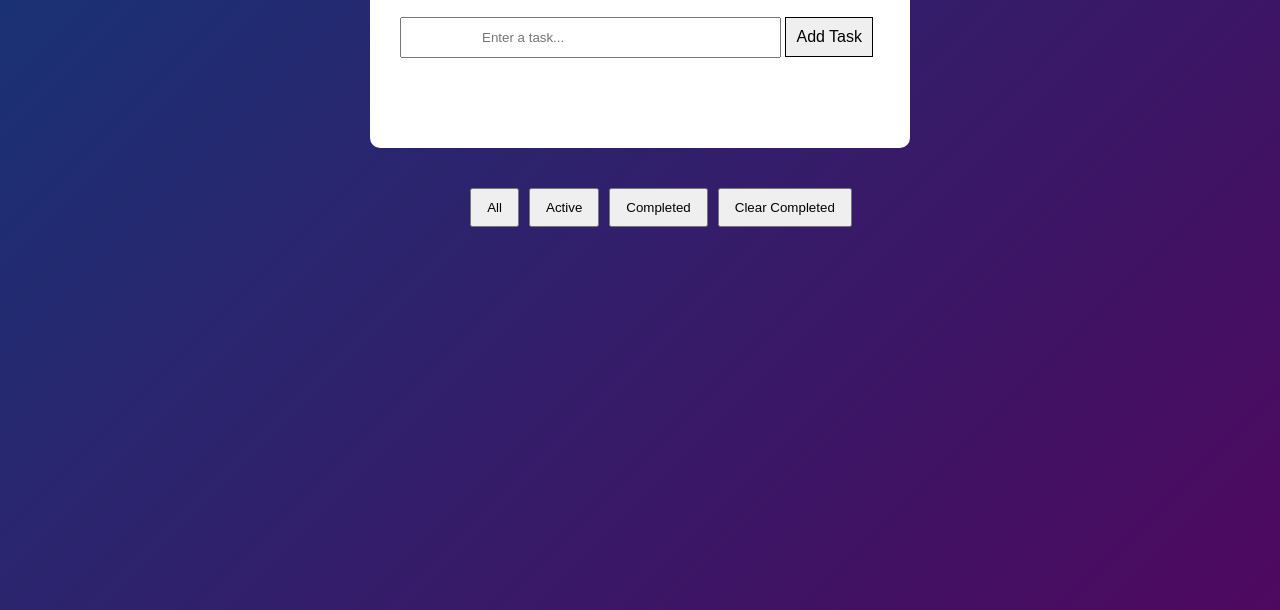
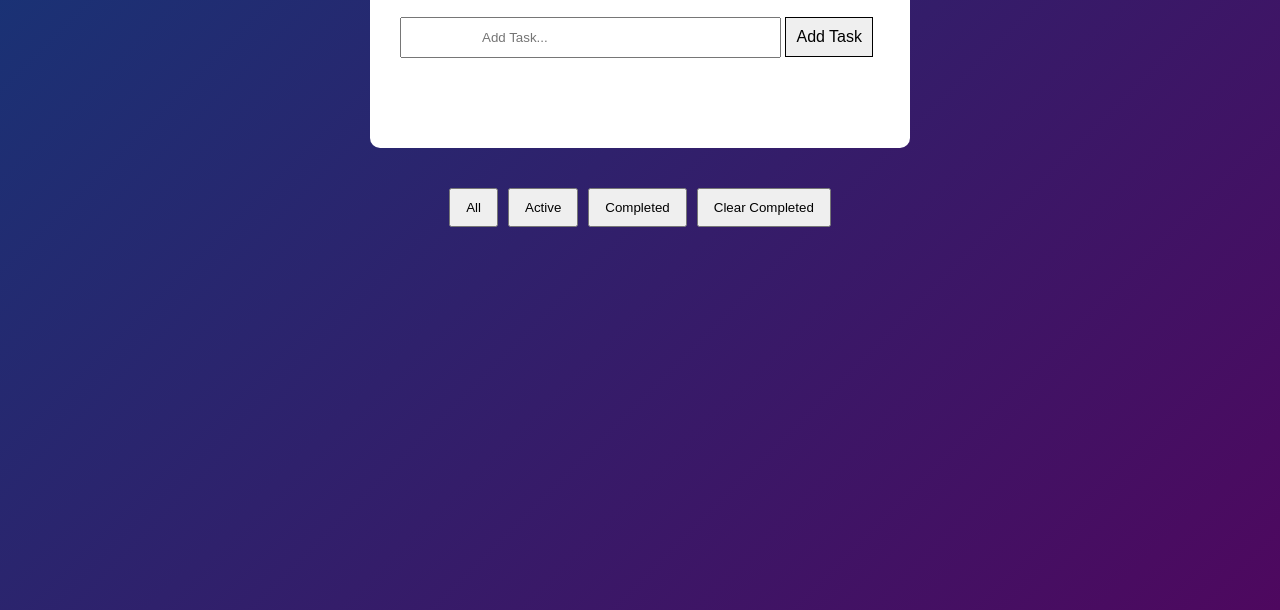
Before and after one commit to Akshay-U-Kunder/To-do-list, a plain HTML site: page index.html in a window 1280 px wide. Shown: the part 190-800 px from the top of the page. Drawn offline with Linux system fonts and the light colour scheme.

Commit message:
Final changes commit

```diff
--- a/index.html
+++ b/index.html
@@ -11,7 +11,7 @@
       <div class="todo-app">
         <h1>To-Do List<img src="images/icon.png"></h1>
         <div id="input-container">
-            <input type="text" id="task-input" placeholder="Enter a task...">
+            <input type="text" id="task-input" placeholder="Add Task...">
             <button id="add-task-btn">Add Task</button>
         </div>
         <ul id="task-list"></ul>
--- a/style.css
+++ b/style.css
@@ -103,7 +103,7 @@ ul li span:hover{
   gap: 10px;
   justify-content: center;
   align-items: center;
-  padding: 20px 8px 12px 50px;
+  padding: 20px 50px 20px 50px;
 }
 #filter-container button {
   padding: 10px 15px;
```
Also changed, not shown: 1 other file.
